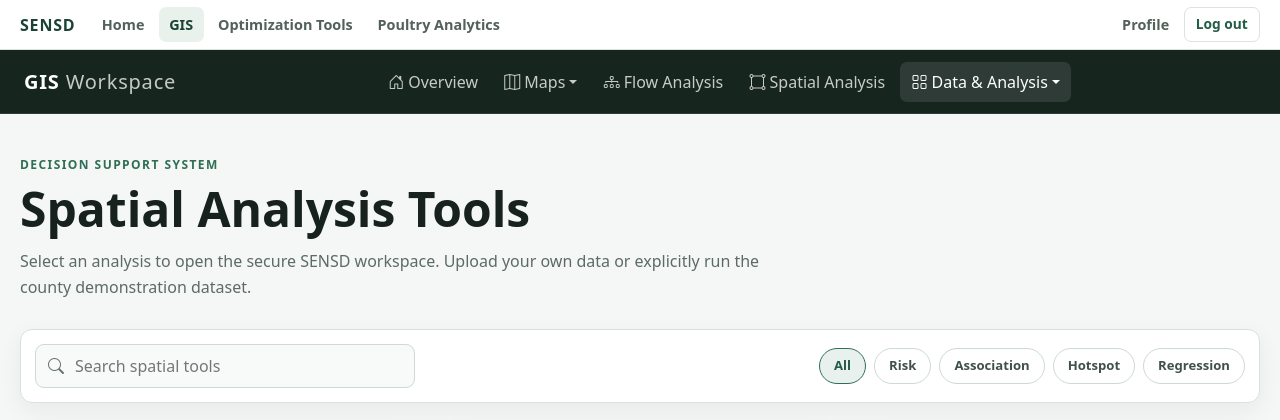
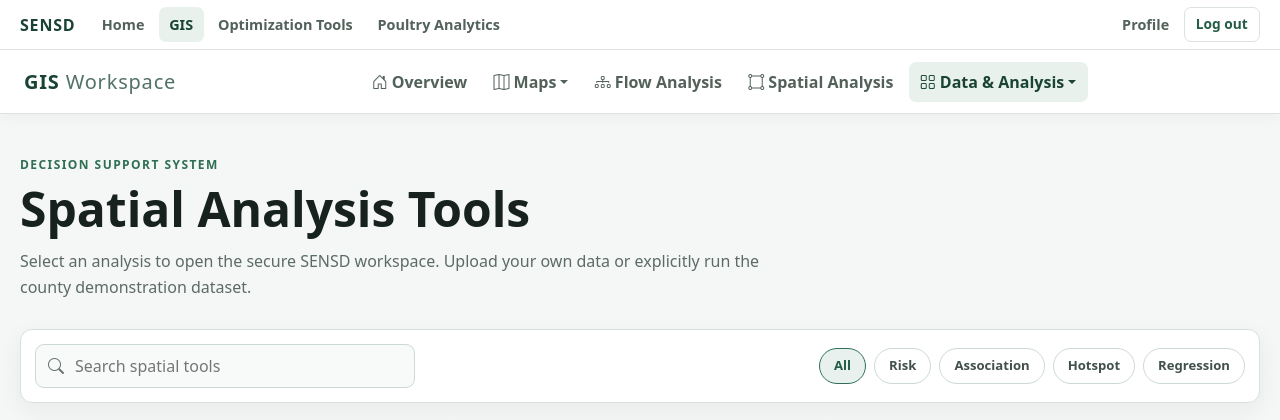
Before and after one commit to PrakashDadi/sensd, a Django app: page /mapsapp/grid/ in a window 1280 px wide. Shown: the top 420 px of the page. Run offline with Django 5.2, Linux system fonts and the light colour scheme; the visitor is signed in with stand-in values (Sample User, id 1).

Commit message:
Complete platform navigation consistency pass

```diff
--- a/sensdweb/mapsapp/tests.py
+++ b/sensdweb/mapsapp/tests.py
@@ -30,3 +30,5 @@ class GisWorkspaceNavigationTests(TestCase):
             response = self.client.get(reverse(route_name))
             self.assertEqual(response.status_code, 200, route_name)
             self.assertContains(response, "GIS workspace navigation")
+            self.assertContains(response, "navbar-light sensd-navbar")
+            self.assertNotContains(response, "navbar-dark sensd-navbar")
--- a/sensdweb/sensd/tests.py
+++ b/sensdweb/sensd/tests.py
@@ -132,6 +132,8 @@ class OptimizationWorkspaceTests(TestCase):
         self.assertContains(response, 'Intelligent Distribution Optimization')
         self.assertContains(response, 'Recent Sensor Placement results')
         self.assertNotContains(response, '<h2>Poultry Dashboard</h2>', html=True)
+        self.assertContains(response, 'navbar-light sensd-navbar')
+        self.assertNotContains(response, 'navbar-dark sensd-navbar')
 
     def test_optimization_navigation_preserves_existing_workflow_routes(self):
         response = self.client.get(reverse('sensd'))
--- a/sensdweb/sensdweb/static/css/sensd-ui.css
+++ b/sensdweb/sensdweb/static/css/sensd-ui.css
@@ -22,10 +22,11 @@ body.sensd-app { background: var(--sensd-bg); color: var(--sensd-ink); }
 .platform-global-logout:hover { color:#fff; background:var(--sensd-green); border-color:var(--sensd-green); }
 .bd-mode-toggle { display:none !important; }
 body.sensd-app .main-content { height:auto; min-height:calc(100vh - 64px); overflow:visible; padding:0; }
-.sensd-navbar { background: #17251f; min-height: 64px; border-bottom: 1px solid rgba(255,255,255,.1); }
-.sensd-navbar .navbar-brand { font-weight: 700; letter-spacing: .04em; }
-.sensd-navbar .nav-link { color: rgba(255,255,255,.76); border-radius: 7px; padding: .5rem .7rem !important; }
-.sensd-navbar .nav-link:hover, .sensd-navbar .nav-link.active { color: #fff; background: rgba(255,255,255,.1); }
+.sensd-navbar { background:#fff; min-height:64px; border-bottom:1px solid var(--sensd-border); box-shadow:0 4px 14px rgba(24,48,38,.04); }
+.sensd-navbar .navbar-brand { color:var(--sensd-green-dark); font-weight:700; letter-spacing:.04em; }
+.sensd-navbar .navbar-brand:hover { color:var(--sensd-green); }
+.sensd-navbar .nav-link { color:#52615a; border-radius:7px; padding:.5rem .7rem !important; font-weight:600; }
+.sensd-navbar .nav-link:hover, .sensd-navbar .nav-link.active { color:var(--sensd-green-dark); background:var(--sensd-green-soft); }
 .sensd-navbar .dropdown-menu { border: 1px solid var(--sensd-border); box-shadow: var(--sensd-shadow); }
 .sensd-page { max-width: 1320px; margin: 0 auto; padding: 2rem 1.25rem 3rem; }
 .sensd-page-header { display:flex; justify-content:space-between; align-items:flex-end; gap:1rem; margin-bottom:1.5rem; }
--- a/sensdweb/templates/gisdashboards/gisbase.html
+++ b/sensdweb/templates/gisdashboards/gisbase.html
@@ -17,7 +17,7 @@
 
     {% include 'partials/_global_nav.html' with active_workspace='gis' %}
 
-    <nav class="navbar navbar-expand-lg navbar-dark sensd-navbar sticky-top" aria-label="GIS workspace navigation">
+    <nav class="navbar navbar-expand-lg navbar-light sensd-navbar sticky-top" aria-label="GIS workspace navigation">
         <div class="container-fluid px-lg-4">
             <a class="navbar-brand" href="{% url 'gis-home' %}">GIS <span class="fw-normal opacity-75">Workspace</span></a>
             <button class="navbar-toggler" type="button" data-bs-toggle="collapse" data-bs-target="#gisNavbar"
--- a/sensdweb/templates/partials/_titlebar.html
+++ b/sensdweb/templates/partials/_titlebar.html
@@ -1,4 +1,4 @@
-<nav class="navbar navbar-expand-lg navbar-dark sensd-navbar sticky-top" aria-label="Optimization navigation">
+<nav class="navbar navbar-expand-lg navbar-light sensd-navbar sticky-top" aria-label="Optimization navigation">
   <div class="container-fluid px-lg-4">
     <a class="navbar-brand" href="{% url 'sensd' %}">SENSD <span class="fw-normal opacity-75">Optimization</span></a>
     <button class="navbar-toggler" type="button" data-bs-toggle="collapse" data-bs-target="#sensdNav" aria-controls="sensdNav" aria-expanded="false" aria-label="Toggle navigation"><span class="navbar-toggler-icon"></span></button>
```
Also changed, not shown: sensdweb/templates/userrequests/dynamic_parameters.html (+2 -5 lines).
